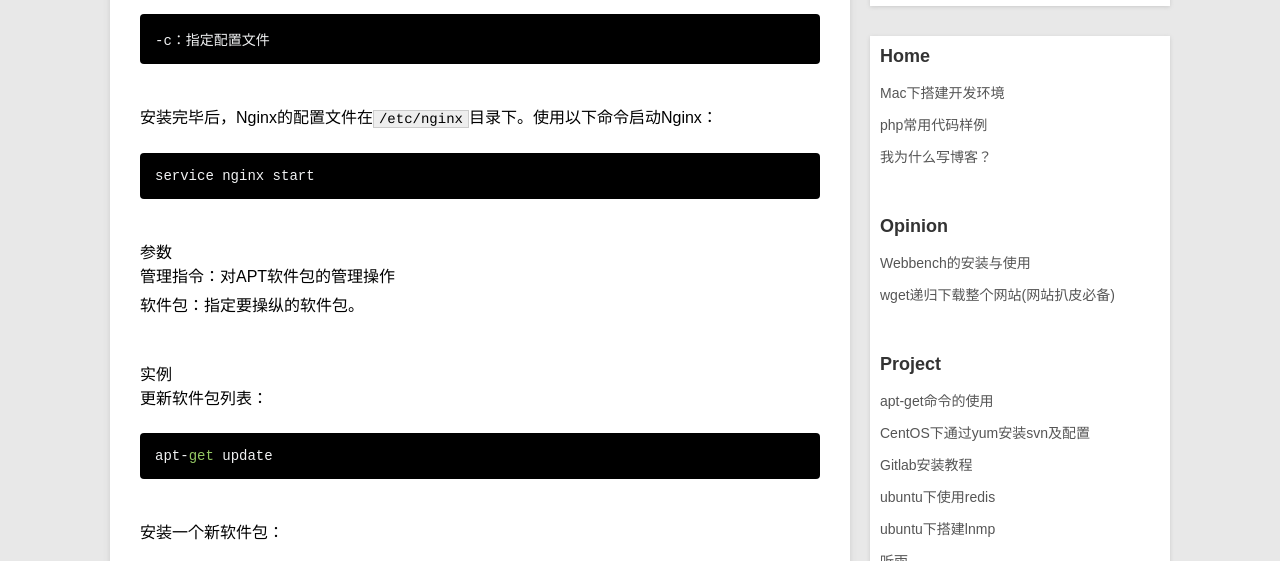
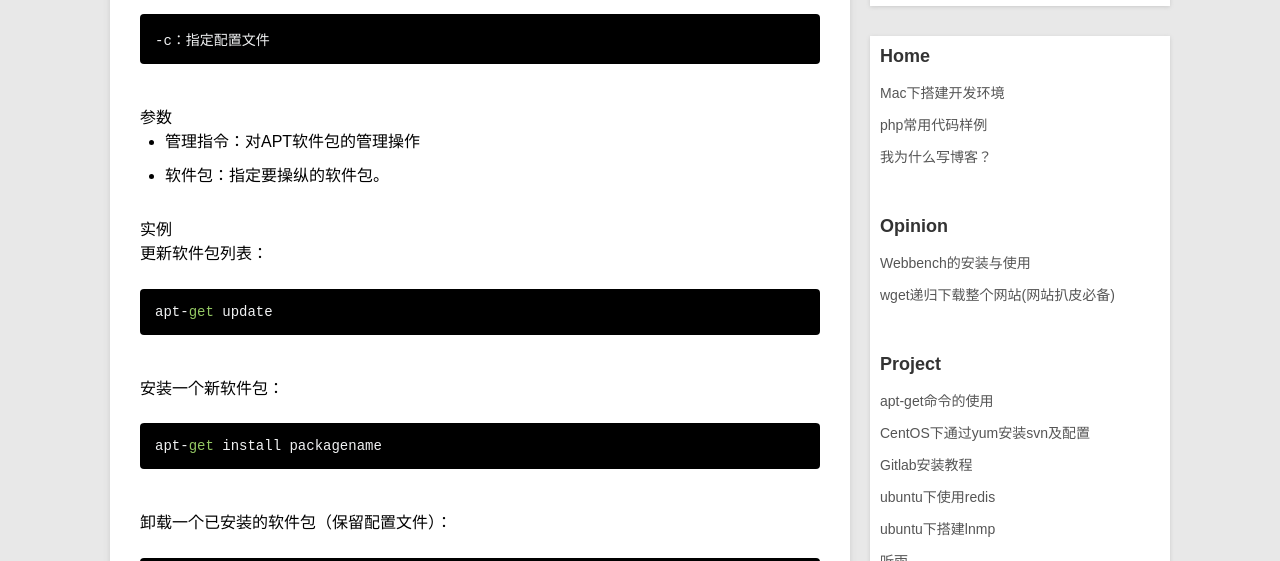
Before and after one commit to zhangpanda/blog, a Jekyll site: the page built from _posts/project/2016-11-10-apt-get.md, in a window 1280 px wide and 900 px high, cut to the strip 339-900 px from the top of the window. Built offline with Jekyll 4.4.1, drawn with Linux system fonts in a browser that asks for light colours; comment, search, counter and statistics services are not loaded.

Commit message:
delete some content

```diff
--- a/_posts/project/2016-11-10-apt-get.md
+++ b/_posts/project/2016-11-10-apt-get.md
@@ -16,16 +16,11 @@ apt-get(选项)(参数)
 -c：指定配置文件
 </pre>
 
-安装完毕后，Nginx的配置文件在<code>/etc/nginx</code>目录下。使用以下命令启动Nginx：
-<pre>
-service nginx start
-</pre>
-
 # 参数
-管理指令：对APT软件包的管理操作
-<br>
-软件包：指定要操纵的软件包。
-
+<ul>
+<li>管理指令：对APT软件包的管理操作</li>
+<li>软件包：指定要操纵的软件包。</li>
+</ul>
 # 实例
 更新软件包列表：
 <pre>
```
